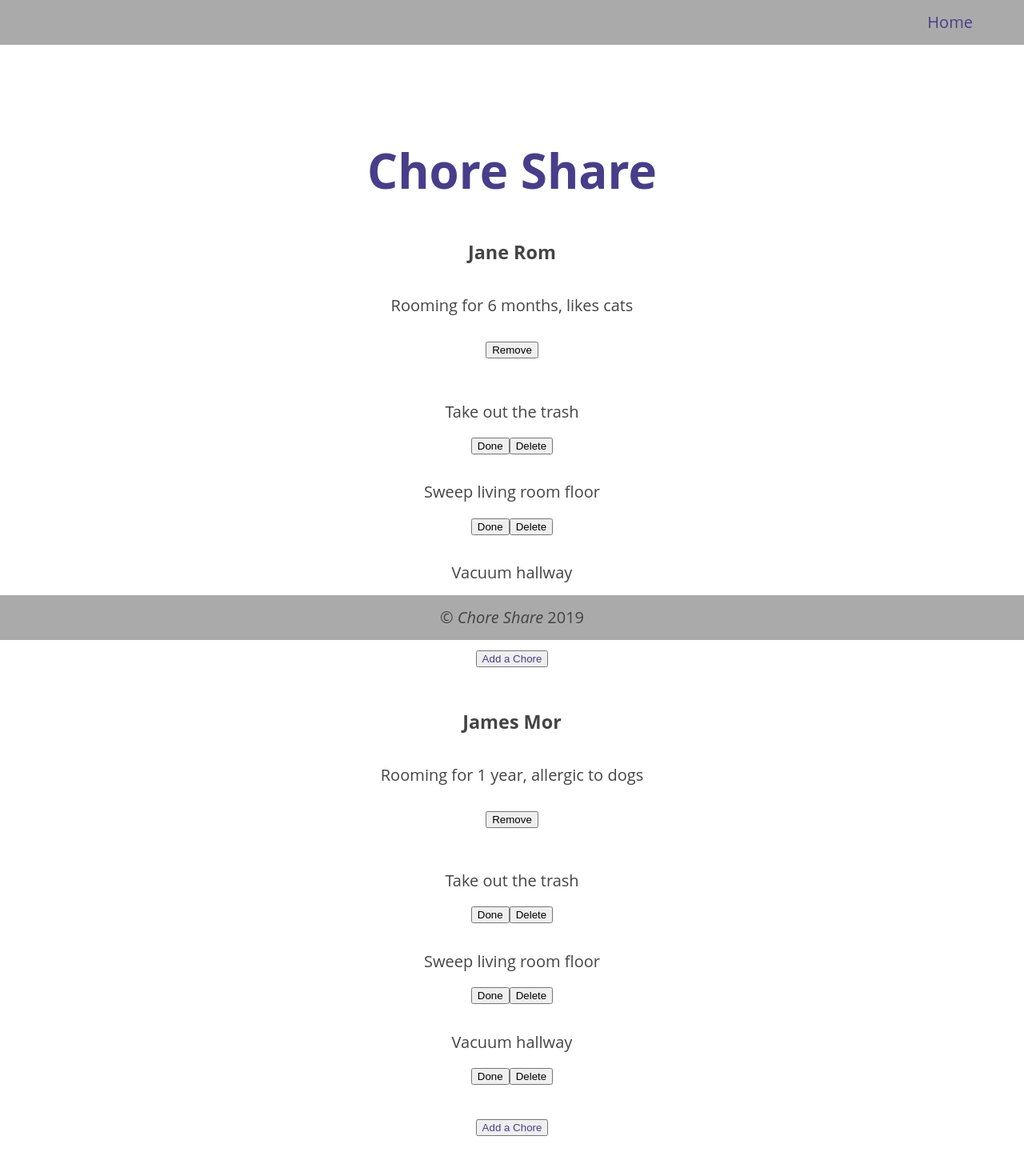
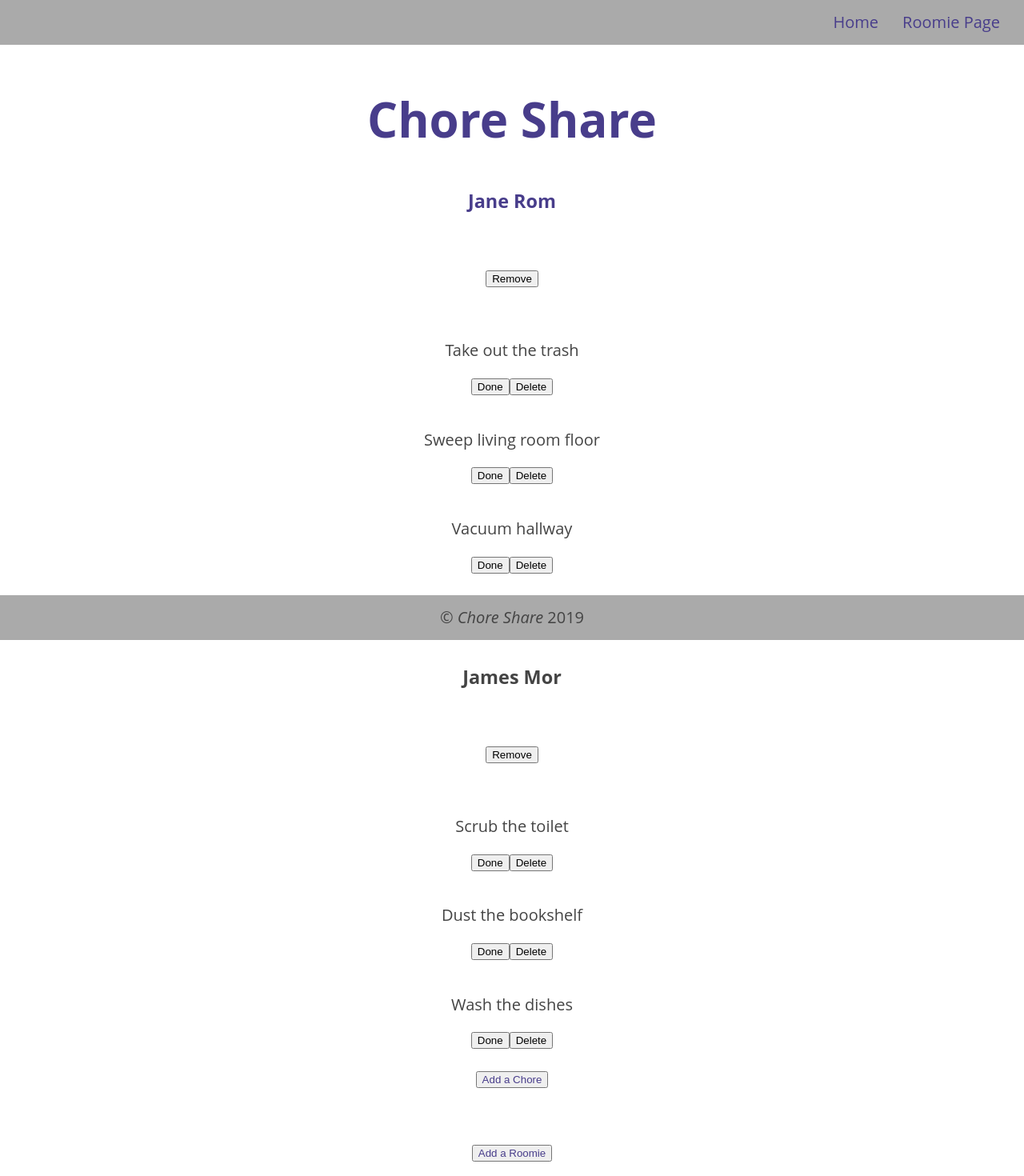
Before and after one commit to Jadedtofu/chore-share-app, a React (Create React App) app: page /home in a window 1280 px wide. Shown: the top 1470 px of the page at 80% size. Built offline with nearby package versions, Linux system fonts and the light colour scheme.

Commit message:
modified display of Home page, added RoomiePage for display of details

```diff
--- a/src/App.js
+++ b/src/App.js
@@ -8,6 +8,7 @@ import Landing from './Landing/Landing';
 import Home from './Home/Home';
 import AddChore from './AddChore/AddChore';
 import AddRoomie from './AddRoomie/AddRoomie';
+import RoomiePage from './RoomiePage/RoomiePage';
 
 class App extends Component {
   state = {
@@ -52,6 +53,11 @@ class App extends Component {
           component={AddRoomie}
         />
 
+        <Route
+          path='/roomiePage'
+          component={RoomiePage}
+        />
+
         <Footer />
       </>
     );
--- a/src/AppHeader/AppHeader.css
+++ b/src/AppHeader/AppHeader.css
@@ -1,5 +1,5 @@
 .app-header {
-    padding: 10%  4% 0;
+    padding: 5%  4% 0;
     text-align: center;
 }
 
--- a/src/Home/Home.css
+++ b/src/Home/Home.css
@@ -3,3 +3,11 @@ ul {
     margin: 0;
     padding: 0;
 }
+
+section {
+    padding: 0;
+}
+
+.add-chore {
+    margin-top: 2%;
+}
--- a/src/Home/Home.js
+++ b/src/Home/Home.js
@@ -1,20 +1,57 @@
 import React, { Component } from 'react';
 import './Home.css';
 import Roomie from '../Roomie/Roomie';
+import Chore from '../Chore/Chore';
 import { Link } from 'react-router-dom';
 
 class Home extends Component {
     render() {
         return(
-            <section className="chore-share-main">
-                <Roomie note="Rooming for 6 months, likes cats">
-                    Jane Rom
+            <>
+            <section className="roomie-1">
+                <Roomie>
+                    <Link to='/roomiePage'>Jane Rom</Link>
                 </Roomie>
-                <Roomie note="Rooming for 1 year, allergic to dogs">
+                  <ul>
+                    <Chore>
+                        Take out the trash
+                    </Chore>
+                    <Chore>
+                        Sweep living room floor
+                    </Chore>
+                    <Chore>
+                        Vacuum hallway
+                    </Chore>
+                  </ul>
+                <button type="button" className="add-chore">
+                    <Link to='/addChore'>Add a Chore </Link>
+                </button>
+            </section>
+
+            <section className="roomie-2">
+                <Roomie>
                     James Mor
                 </Roomie>
-                <button type="button"><Link to='/addRoomie'>Add a Roomie</Link></button>
+                <ul>
+                    <Chore>
+                        Scrub the toilet
+                    </Chore>
+                    <Chore>
+                        Dust the bookshelf
+                    </Chore>
+                    <Chore>
+                        Wash the dishes
+                    </Chore>
+                  </ul>
+                <button type="button" className="add-chore">
+                    <Link to='/addChore'>Add a Chore </Link>
+                </button>
+
+                <button type="button" className="add-roomie">
+                    <Link to='/addRoomie'>Add a Roomie</Link>
+                </button>
             </section>
+        </>
         );
     }
 }
--- a/src/Nav/Nav.css
+++ b/src/Nav/Nav.css
@@ -1,6 +1,15 @@
-nav {
-    padding-right: 5%;
+nav.top {
     position: fixed;
     text-align: right;
     z-index: 10;
 }
+
+nav.top li {
+    display: inline-block;
+    padding: 0;
+}
+
+nav.top li::after {
+    content: "";
+    padding-right: 30px;
+}
--- a/src/Nav/Nav.js
+++ b/src/Nav/Nav.js
@@ -6,10 +6,15 @@ class Nav extends Component {
     render() {
         return (
             <>
-                <nav role="navigation">
-                    <div className="app-title">
-                        <Link to='/home'>Home</Link>
-                    </div>
+                <nav className="top" role="navigation">
+                    <ul>
+                        <li className="app-home">
+                            <Link to='/home'>Home</Link>
+                        </li>
+                        <li className="roomie-page">
+                            <Link to="/roomiePage">Roomie Page</Link>
+                        </li>
+                    </ul>
                 </nav>
             </>
         );
--- a/src/Roomie/Roomie.css
+++ b/src/Roomie/Roomie.css
@@ -1,5 +1,5 @@
-ul {
-    padding-bottom: 4%;
+p {
+    padding: 0;
 }
 
 .add-chore {
--- a/src/Roomie/Roomie.js
+++ b/src/Roomie/Roomie.js
@@ -1,7 +1,5 @@
 import React, { Component } from 'react';
 import './Roomie.css';
-import Chore from '../Chore/Chore';
-import { Link } from 'react-router-dom';
 
 export default function Roomie(props) {
         return (
@@ -15,20 +13,6 @@ export default function Roomie(props) {
                 <button type="button" className="remove-roomie">
                     Remove
                 </button>
-                <ul>
-                    <Chore>
-                        Take out the trash
-                    </Chore>
-                    <Chore>
-                        Sweep living room floor
-                    </Chore>
-                    <Chore>
-                        Vacuum hallway
-                    </Chore>
-                </ul>
-                <button type="button" className="add-chore">
-                    <Link to='/addChore'>Add a Chore </Link>
-                </button>
             </>
         );
 }
--- /dev/null
+++ b/src/RoomiePage/RoomiePage.js
@@ -0,0 +1,21 @@
+import React, { Component } from 'react';
+import './RoomiePage.css';
+import Roomie from '../Roomie/Roomie';
+
+class RoomiePage extends Component {
+    // want this to render the page for the correct roomie
+    render() {
+        return (
+            <>
+                <Roomie note="Rooming for 6 months, likes cats">
+                    Jane Rom
+                </Roomie>
+                <Roomie note="Rooming for 1 year, allergic to dogs">
+                    James Mor
+                </Roomie>
+            </>
+        );
+    }
+}
+
+export default RoomiePage;
```
Also changed, not shown: src/RoomiePage/RoomiePage.css (added).
